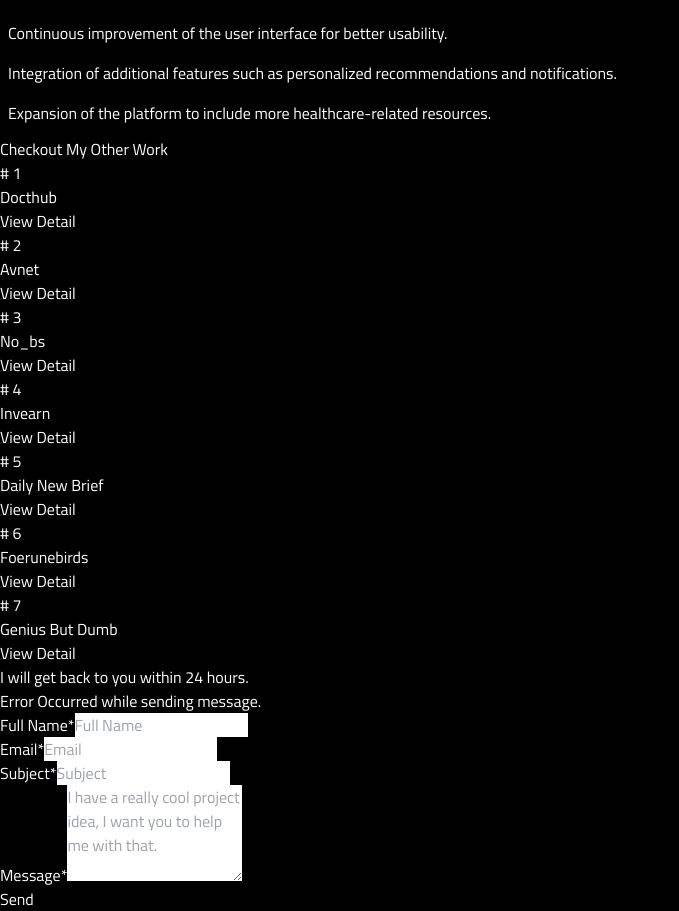
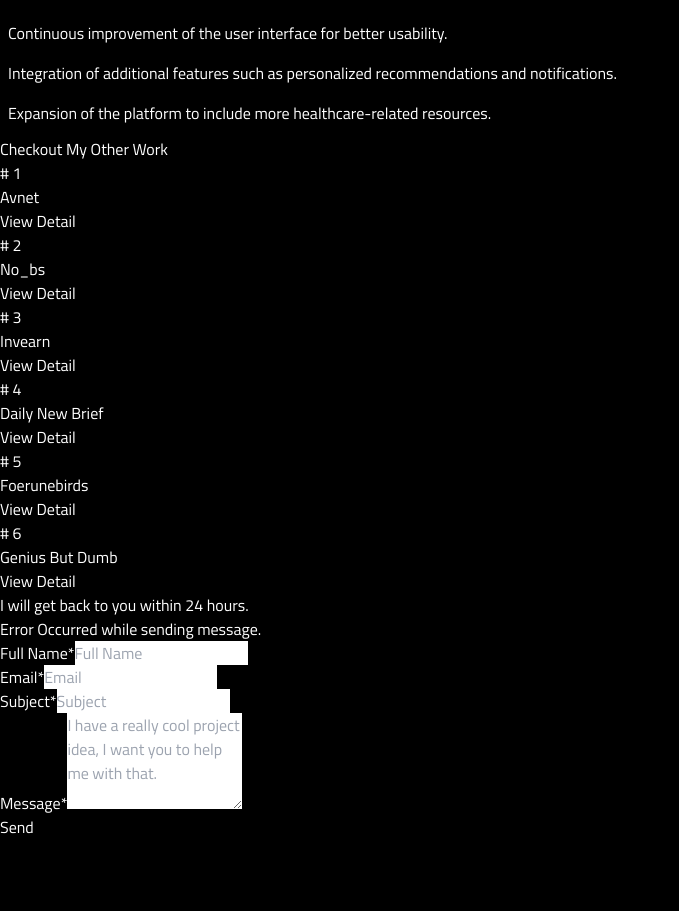
Before and after one commit to tusharkc/hire_me, a Next.js app: page /portfolio/1 in a window 1280 px wide. Shown: the part 2160-3071 px from the top of the page, without its empty margins (0-679 px from the left). After the commit the page ends 2999 px from the top, so only its background shows below. Built offline with nearby package versions, Linux system fonts and the light colour scheme.

Commit message:
added filter

```diff
--- a/src/features/PortfolioItem/PortfolioItem.jsx
+++ b/src/features/PortfolioItem/PortfolioItem.jsx
@@ -25,7 +25,7 @@
       <div className="p-6 md:p-0 container mx-auto">
         <SectionHeading>Checkout My Other Work</SectionHeading>
         {portfolioData
-          ?.filter((x) => x?.id !== id)
+          ?.filter((x) => x?.id !== parseInt(id))
           ?.map((portfolioItem, index) => (
             <React.Fragment key={portfolioItem?.id}>
               <div className="grid grid-cols-12 py-8 md:gap-9">
```
